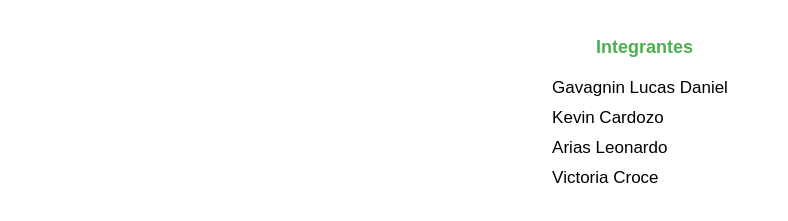
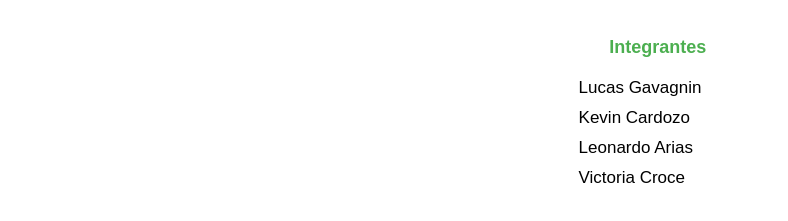
Before and after one commit to leo-arias/SPOTILAM, a plain HTML site: page albums.html in a window 1280 px wide. Shown: the part 61-282 px from the top of the page, without its empty margins (0-788 px from the left). Drawn offline with Linux system fonts and the light colour scheme.

Commit message:
edicion footer

```diff
--- a/albums.html
+++ b/albums.html
@@ -13,17 +13,14 @@
     </main>
 
     <footer class="contenedorFooter">
-        <div>
         <div class="integrantes">
-                <!--Dato de grupo-->
             <p>Integrantes</p>
             <ul>
-                    <li>Gavagnin Lucas Daniel</li>
+                <li>Lucas Gavagnin</li>
                 <li>Kevin Cardozo</li>
-                    <li>Arias Leonardo</li>
+                <li>Leonardo Arias</li>
                 <li>Victoria Croce</li>
             </ul>
-            </div>
         </div>
     </footer>
 
```
Also changed, not shown: buscar.html (+2 -5 lines), favoritas.html (+2 -5 lines), index.html (+3 -3 lines), login.html (+2 -5 lines), musica_sonando.html (+2 -5 lines), pagar.html (+2 -5 lines), perfil.html (+2 -5 lines), premium.html (+2 -5 lines), registro.html (+2 -5 lines). Lines whose indentation alone changed are shown as unchanged.
